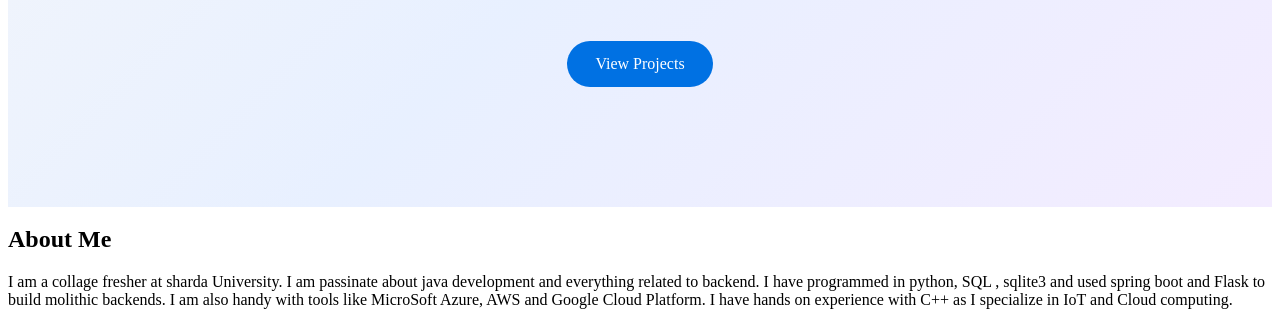
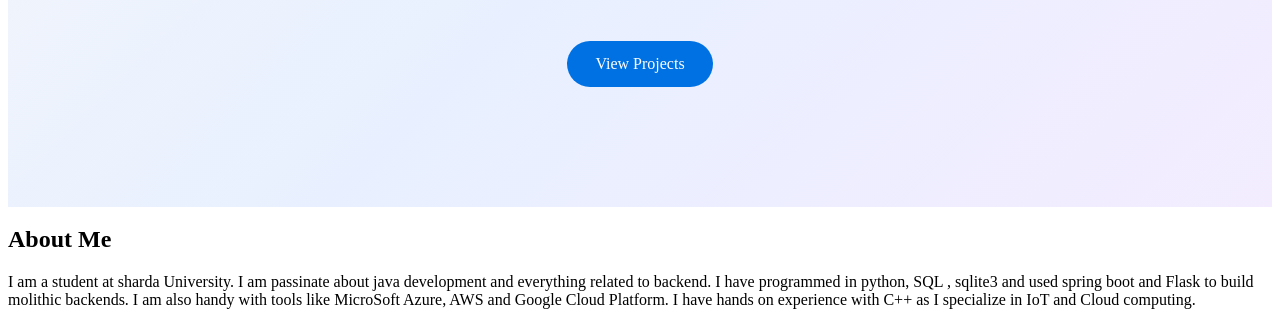
Before and after one commit to vishnu-s-tripathi06/vishnu-s-tripathi06.github.io, a plain HTML site: page index.html in a window 1280 px wide. Shown: the part 447-769 px from the top of the page. Drawn offline with Linux system fonts and the light colour scheme.

Commit message:
Correct spelling and grammar in about section

```diff
--- a/index.html
+++ b/index.html
@@ -36,7 +36,7 @@
   <section id="about">
     <h2>About Me</h2>
 
-    <p> I am a collage fresher at sharda University. I am passinate about java development and everything related to backend. I have programmed in python, SQL , sqlite3 and used spring boot and Flask to build molithic backends. I am also handy with tools like MicroSoft Azure, AWS and Google Cloud Platform. I have hands on experience with C++ as I specialize in IoT and Cloud computing.</p> <p> When it comes to soft skills I consider that my strong suit as I am fluent in English, native in Hindi and I understand Bengali completely fine. I have been in many debate competetions and have worked with others in Infusion club at sharda University. I am also the core member of IoT club. </p>
+    <p> I am a student at sharda University. I am passinate about java development and everything related to backend. I have programmed in python, SQL , sqlite3 and used spring boot and Flask to build molithic backends. I am also handy with tools like MicroSoft Azure, AWS and Google Cloud Platform. I have hands on experience with C++ as I specialize in IoT and Cloud computing.</p> <p> When it comes to soft skills I consider that my strong suit as I am fluent in English, native in Hindi and I understand Bengali completely fine. I have been in many debate competetions and have worked with others in Infusion club at sharda University. I am also the core member of IoT club. </p>
   </section>
 
 
```
